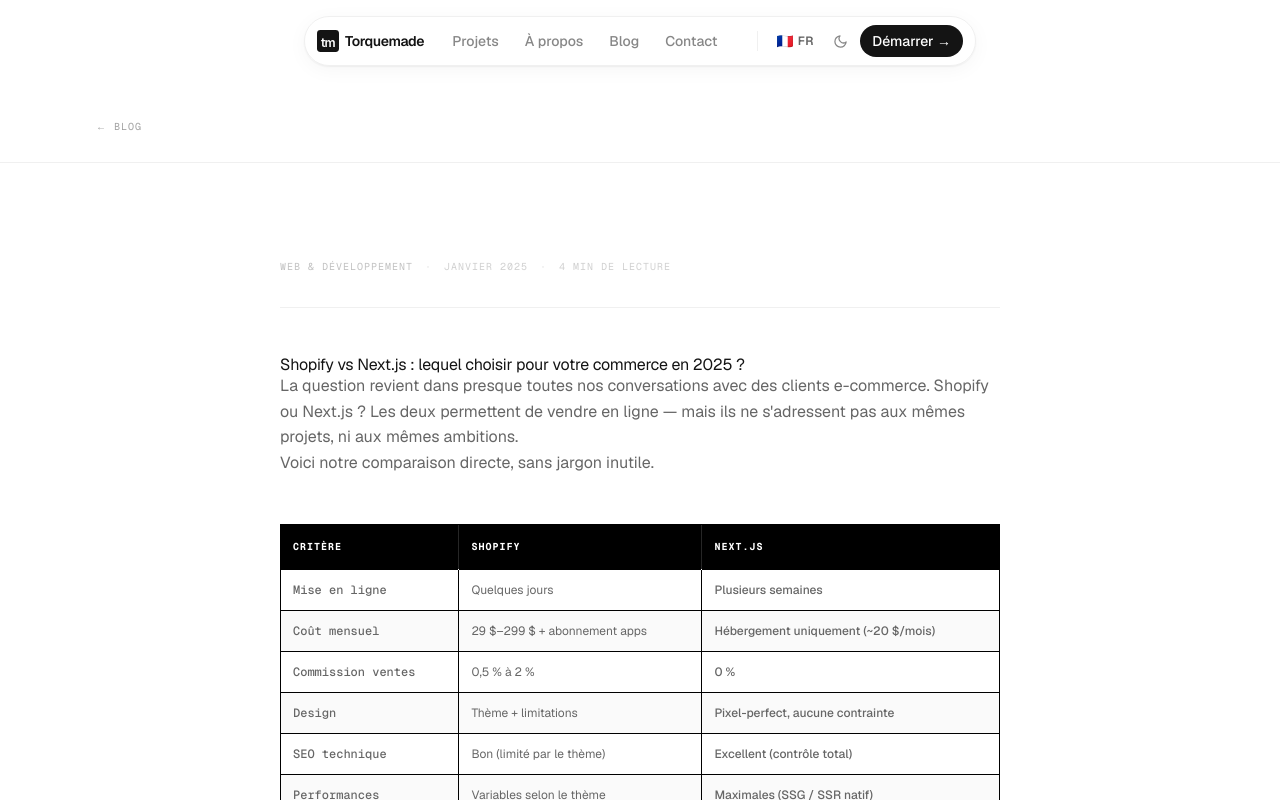
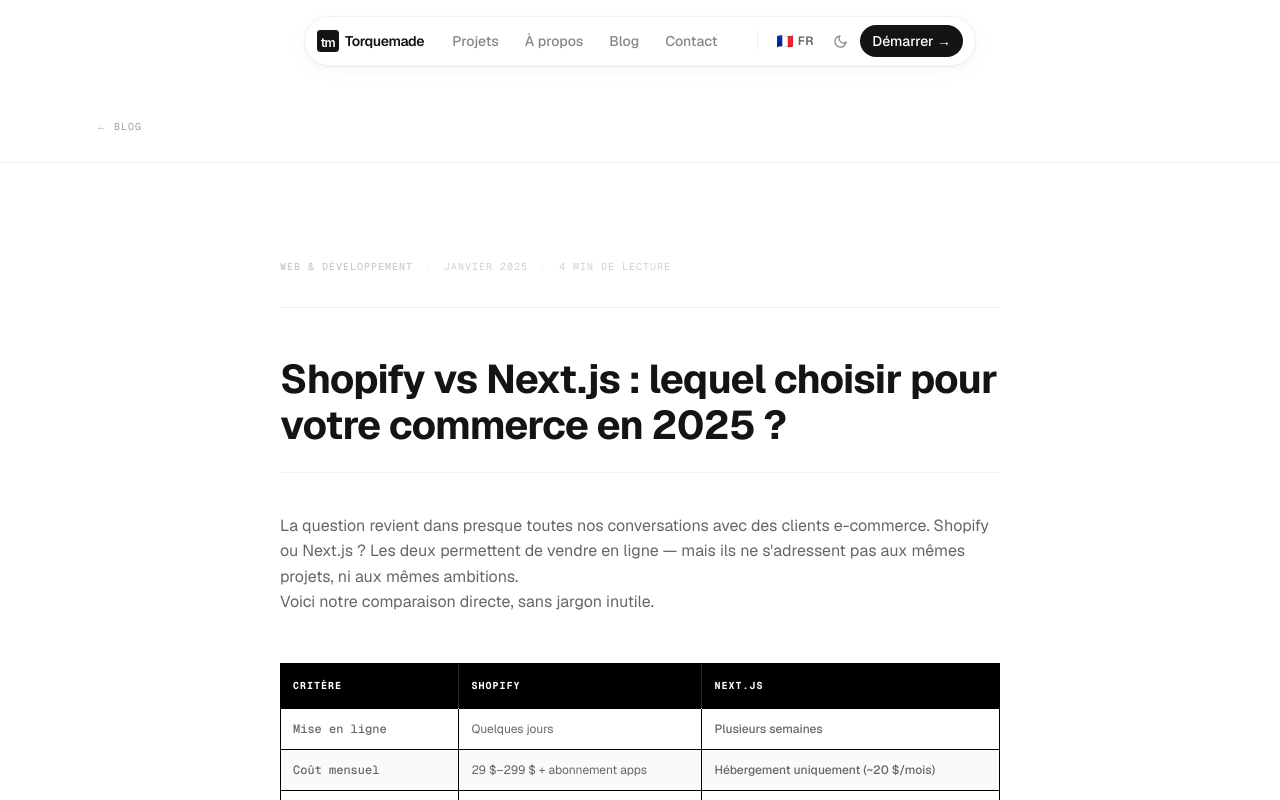
Before and after one commit to loanrmb/torquemade-v2, a Next.js app: page /blog/shopify-vs-nextjs-2025 in a window 1280 px wide. Shown: the top 800 px of the page. Built offline with nearby package versions, Linux system fonts and the light colour scheme.

Commit message:
Update _content.tsx

```diff
--- a/app/blog/(articles)/shopify-vs-nextjs-2025/_content.tsx
+++ b/app/blog/(articles)/shopify-vs-nextjs-2025/_content.tsx
@@ -112,7 +112,7 @@ function ArticleFR({ lang }: { lang: 'fr' | 'en' }) {
         <span className="opacity-30">4 min de lecture</span>
       </div>
 
-      <h1>Shopify vs Next.js : lequel choisir pour votre commerce en 2025 ?</h1>
+      <h1 className="blog-article-title">Shopify vs Next.js : lequel choisir pour votre commerce en 2025 ?</h1>
 
       <p>La question revient dans presque toutes nos conversations avec des clients e-commerce. Shopify ou Next.js ? Les deux permettent de vendre en ligne — mais ils ne s&apos;adressent pas aux mêmes projets, ni aux mêmes ambitions.</p>
 
@@ -195,7 +195,7 @@ function ArticleEN({ lang }: { lang: 'fr' | 'en' }) {
         <span className="opacity-30">4 min read</span>
       </div>
 
-      <h1>Shopify vs Next.js: Which to Choose for Your Online Store in 2025?</h1>
+      <h1 className="blog-article-title">Shopify vs Next.js: Which to Choose for Your Online Store in 2025?</h1>
 
       <p>The question comes up in nearly every conversation we have with e-commerce clients. Shopify or Next.js? Both let you sell online — but they&apos;re not built for the same projects or the same ambitions.</p>
 
```
